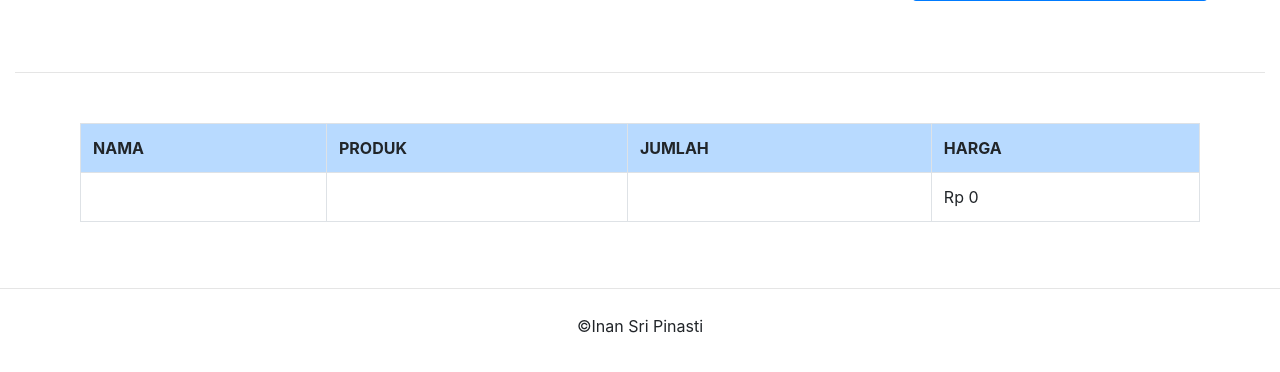
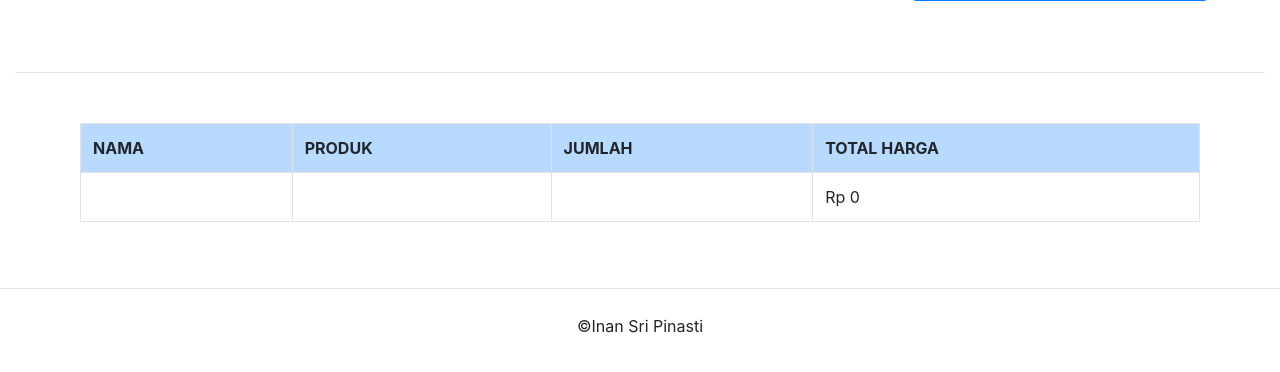
Before and after one commit to inansripinasti/pemrograman-Web2, a PHP site: page /tugas2_form_belanja_online.php in a window 1280 px wide. Shown: the part 332-704 px from the top of the page. Run offline with PHP 8.4, Linux system fonts and the light colour scheme; data that the repository does not hold is empty.

Commit message:
upload tugas2

```diff
--- a/praktikum2/tugas2_form_belanja_online.php
+++ b/praktikum2/tugas2_form_belanja_online.php
@@ -83,7 +83,7 @@
                     <th>Nama</th>
                     <th>Produk</th>
                     <th>Jumlah</th>
-                    <th>harga</th>
+                    <th>Total Harga</th>
                 </tr>
                 <?php require_once "tugas2_proses.php"; ?>
                 <tr>
```
